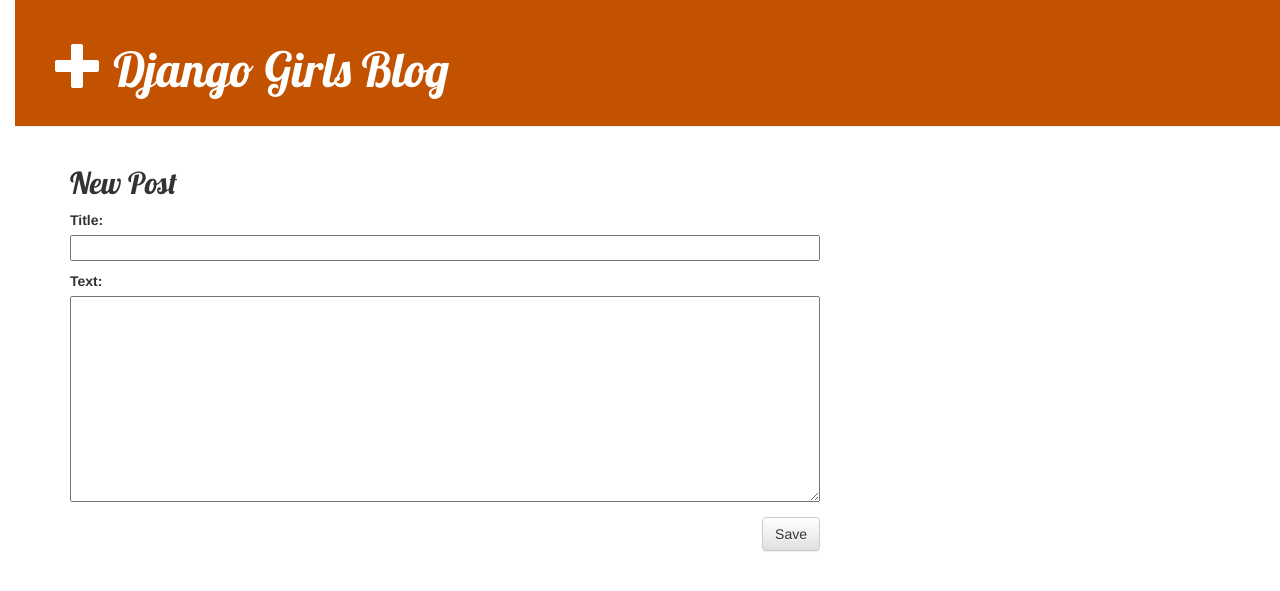
After one commit to PRA1995SAG/my-first-blog, a Django app: page /post/new/ in a window 1280 px wide. The commit adds this page. Shown: the top 591 px of the page. Run offline with Django 3.2, Linux system fonts and the light colour scheme; the visitor is signed in with stand-in values (Sample User, id 1); some libraries are stand-ins or nearby versions.

Commit message:
Added views to create/edit blog post inside the site.

```diff
--- /dev/null
+++ b/blog/forms.py
@@ -0,0 +1,9 @@
+from django import forms
+from .models import Post
+
+
+class PostForm(forms.ModelForm):
+
+    class Meta:
+        model = Post
+        fields = ('title', 'text',)
--- a/blog/static/css/blog.css
+++ b/blog/static/css/blog.css
@@ -51,7 +51,7 @@
 .top-menu:hover,
 .top-menu:visited {
   color: #ffffff;
-  float: right;
+  /* float: right; */
   font-size: 26pt;
   margin-right: 20px;
 }
--- a/blog/templates/blog/base.html
+++ b/blog/templates/blog/base.html
@@ -22,7 +22,13 @@
   </head>
   <body>
     <div class="page-header">
-      <h1><a href="/">Django Girls Blog</a></h1>
+      <h1>
+        {% if user.is_authenticated %}
+        <a href="{% url 'post_new' %}" class="top-menu"
+          ><span class="glyphicon glyphicon-plus"></span> Django Girls Blog</a
+        >
+        {% endif %}
+      </h1>
     </div>
     <div class="content container">
       <div class="row">
--- a/blog/templates/blog/post_detail.html
+++ b/blog/templates/blog/post_detail.html
@@ -2,6 +2,10 @@
 <div class="post">
   {% if post.published_date %}
   <div class="date">{{ post.published_date}}</div>
+  {% endif %} {% if user.is_authenticated %}
+  <a class="btn btn-default" href="{% url 'post_edit' pk=post.pk%}"
+    ><span class="glyphicon glyphicon-pencil"></span
+  ></a>
   {% endif %}
   <h2>{{ post.title }}</h2>
   <p>{{ post.text|linebreaksbr}}</p>
--- /dev/null
+++ b/blog/templates/blog/post_edit.html
@@ -0,0 +1,7 @@
+{% extends 'blog/base.html' %} {% block content %}
+<h2>New Post</h2>
+<form method="POST" class="post-form">
+  {% csrf_token %} {{ form.as_p}}
+  <button type="submit" class="save btn btn-default">Save</button>
+</form>
+{% endblock %}
--- a/blog/urls.py
+++ b/blog/urls.py
@@ -4,4 +4,6 @@
 urlpatterns = [
     path('', views.post_list, name='post_list'),
     path('post/<int:pk>/', views.post_detail, name='post_detail'),
+    path('post/new/', views.post_new, name='post_new'),
+    path('post/<int:pk>/edit/', views.post_edit, name='post_edit'),
 ]
--- a/blog/views.py
+++ b/blog/views.py
@@ -1,6 +1,7 @@
-from django.shortcuts import render, get_object_or_404
+from django.shortcuts import render, get_object_or_404, redirect
 from django.utils import timezone
 from .models import Post
+from .forms import PostForm
 
 # Create your views here.
 
@@ -20,3 +21,39 @@
     """
     post = get_object_or_404(Post, pk=pk)
     return render(request, 'blog/post_detail.html', {'post': post})
+
+
+def post_new(request):
+    """
+    Post New
+    """
+    if request.method == 'POST':
+        form = PostForm(request.POST)
+        if form.is_valid():
+            post = form.save(commit=False)
+            post.author = request.user
+            post.published_date = timezone.now()
+            post.save()
+            return redirect('post_detail', pk=post.pk)
+
+    else:
+        form = PostForm()
+    return render(request, 'blog/post_edit.html', {'form': form})
+
+
+def post_edit(request, pk):
+    """
+    Post Edit
+    """
+    post = get_object_or_404(Post, pk=pk)
+    if request.method == 'POST':
+        form = PostForm(request.POST, instance=post)
+        if form.is_valid():
+            post = form.save(commit=False)
+            post.author = request.user
+            post.published_date = timezone.now()
+            post.save()
+            return redirect('post_detail', pk=post.pk)
+    else:
+        form = PostForm(instance=post)
+    return render(request, 'blog/post_edit.html', {'form': form})
```
